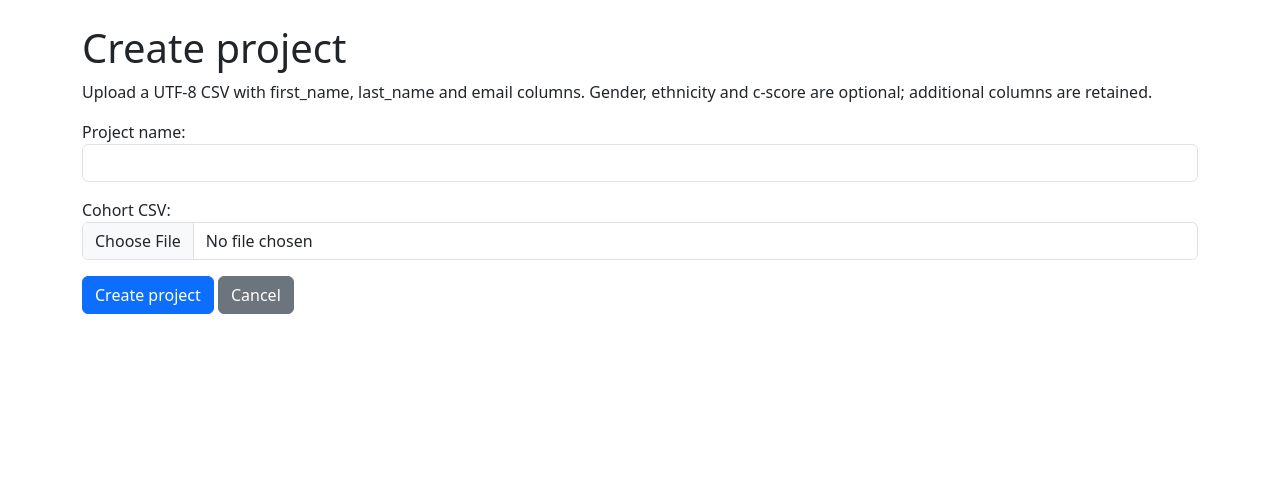
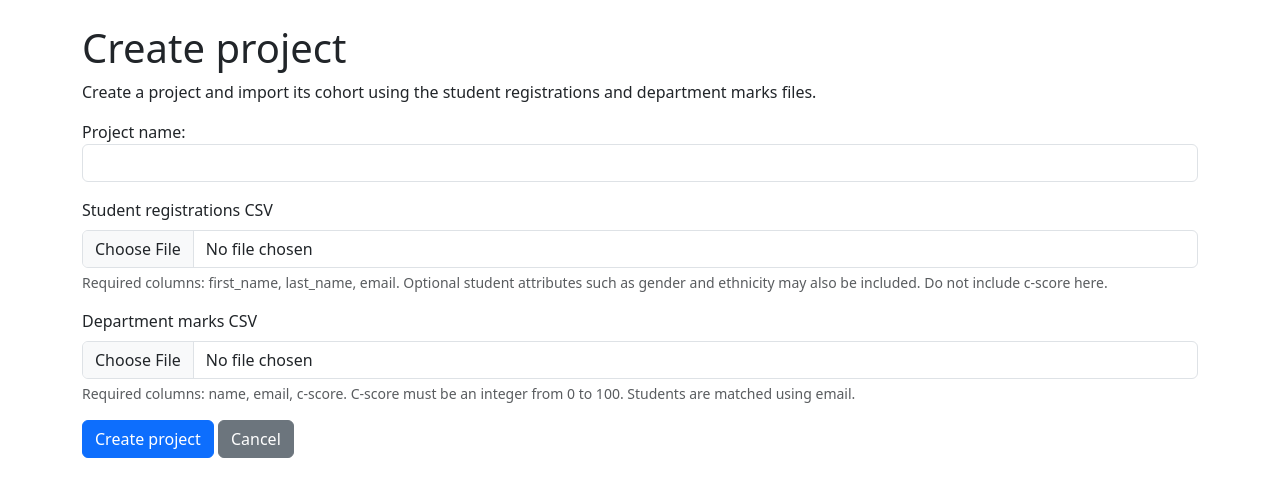
Before and after one commit to teajammin/team-allocation-project, a Django app: page /projects/create/ in a window 1280 px wide. Shown: the part 56-553 px from the top of the page. Run offline with Django 5.2, Linux system fonts and the light colour scheme; the visitor is signed in with stand-in values (Sample User, id 1).

Commit message:
Add two-file cohort import UI
Co-authored-by: Copilot <223556219+Copilot@users.noreply.github.com>

```diff
--- /dev/null
+++ b/allocations/templates/partials/registration_marks_fields.html
@@ -0,0 +1,64 @@
+{% for error in import_form.non_field_errors %}
+  <div class="alert alert-danger">{{ error }}</div>
+{% endfor %}
+{% for error in import_form.errors.cohort_file %}
+  <div class="alert alert-danger">{{ error }}</div>
+{% endfor %}
+
+<div class="mb-3">
+  <label for="id_registrations_file" class="form-label">Student registrations CSV</label>
+  <input
+    type="file"
+    class="form-control"
+    id="id_registrations_file"
+    name="registrations_file"
+    accept=".csv,text/csv"
+    required>
+  <div class="form-text">
+    Required columns: first_name, last_name, email. Optional student attributes such as gender and ethnicity may also be included. Do not include c-score here.
+  </div>
+  {% for error in import_form.errors.registrations_file %}
+    <div class="text-danger">{{ error }}</div>
+  {% endfor %}
+</div>
+
+<div class="mb-3">
+  <label for="id_marks_file" class="form-label">Department marks CSV</label>
+  <input
+    type="file"
+    class="form-control"
+    id="id_marks_file"
+    name="marks_file"
+    accept=".csv,text/csv"
+    required>
+  <div class="form-text">
+    Required columns: name, email, c-score. C-score must be an integer from 0 to 100. Students are matched using email.
+  </div>
+  {% for error in import_form.errors.marks_file %}
+    <div class="text-danger">{{ error }}</div>
+  {% endfor %}
+</div>
+
+{% if import_form.missing_marks %}
+  <div class="alert alert-danger" role="alert">
+    <h3 class="h5">Registered students missing from the marks file</h3>
+    <p>Correct the marks file and upload both files again. The cohort was not imported.</p>
+    <ul class="mb-0">
+      {% for student in import_form.missing_marks %}
+        <li>{{ student.first_name }} {{ student.last_name }} — {{ student.email }}</li>
+      {% endfor %}
+    </ul>
+  </div>
+{% endif %}
+
+{% if import_form.unmatched_marks %}
+  <div class="alert alert-warning" role="status">
+    <h3 class="h5">Marks not matched to registrations</h3>
+    <p>These students are not registered and will not be imported or allocated.</p>
+    <ul class="mb-0">
+      {% for student in import_form.unmatched_marks %}
+        <li>{{ student.name }} — {{ student.email }}</li>
+      {% endfor %}
+    </ul>
+  </div>
+{% endif %}
--- a/allocations/templates/project_detail.html
+++ b/allocations/templates/project_detail.html
@@ -34,10 +34,10 @@
 
   <section class="mb-5">
     <h2>Replace cohort</h2>
-    <p>The existing cohort is replaced only if every row in the new CSV passes validation. Previously saved allocation runs remain available.</p>
+    <p>Upload the current registrations and marks files together. The cohort is replaced only after the files are validated and every registered student has a matching mark. Previously saved allocation runs remain available.</p>
     <form method="post" enctype="multipart/form-data" action="{% url 'cohort_upload' project.id %}">
       {% csrf_token %}
-      {% include 'partials/form.html' with form=upload_form %}
+      {% include 'partials/registration_marks_fields.html' with import_form=upload_form %}
       <button type="submit" class="btn btn-outline-primary">Validate and replace cohort</button>
     </form>
   </section>
--- a/allocations/templates/project_form.html
+++ b/allocations/templates/project_form.html
@@ -2,10 +2,17 @@
 
 {% block content %}
   <h1>Create project</h1>
-  <p>Upload a UTF-8 CSV with first_name, last_name and email columns. Gender, ethnicity and c-score are optional; additional columns are retained.</p>
+  <p>Create a project and import its cohort using the student registrations and department marks files.</p>
   <form method="post" enctype="multipart/form-data">
     {% csrf_token %}
-    {% include 'partials/form.html' %}
+    <div class="mb-3">
+      {{ form.name.label_tag }}
+      {{ form.name }}
+      {% for error in form.name.errors %}
+        <div class="text-danger">{{ error }}</div>
+      {% endfor %}
+    </div>
+    {% include 'partials/registration_marks_fields.html' with import_form=form %}
     <button type="submit" class="btn btn-primary">Create project</button>
     <a class="btn btn-secondary" href="{% url 'project_list' %}">Cancel</a>
   </form>
```
